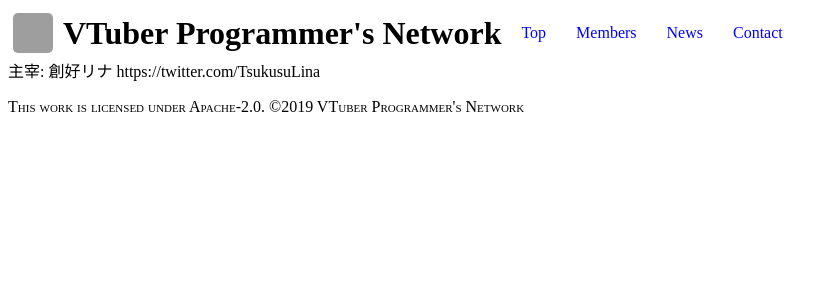
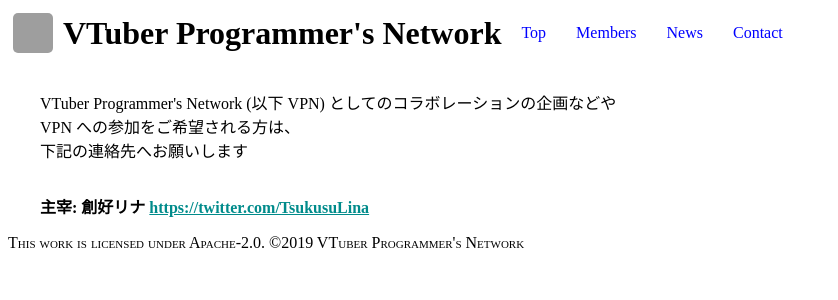
Before and after one commit to kurone-kito/website, a Next.js app: page /contact in a window 1280 px wide. Shown: the top 300 px of the page, without its empty margins (0-838 px from the left). Built offline with nearby package versions, Linux system fonts and the light colour scheme; grey boxes are pictures that could not be loaded.

Commit message:
Add ContactInfo

```diff
--- a/pages/contact.js
+++ b/pages/contact.js
@@ -1,10 +1,27 @@
 import Header from '../comps/header';
 import Footer from '../comps/footer';
+
+const ContactInfo = ({name, url}) => (
+  <div style={{fontWeight: 'bold', margin: '0 0 0 2em'}}>
+    {name + ' '}
+    <a href={url} style={{color: 'darkcyan'}}>
+      {url}
+    </a>
+  </div>
+);
 
 export default () => (
   <div>
     <Header currentTitle={'Contact'} />
-    主宰: 創好リナ https://twitter.com/TsukusuLina
+    <div style={{margin: '2em'}}>
+      VTuber Programmer's Network (以下 VPN)
+      としてのコラボレーションの企画などや
+      <br />
+      VPN への参加をご希望される方は、
+      <br />
+      下記の連絡先へお願いします
+    </div>
+    <ContactInfo name="主宰: 創好リナ" url="https://twitter.com/TsukusuLina" />
     <Footer />
   </div>
 );
```
